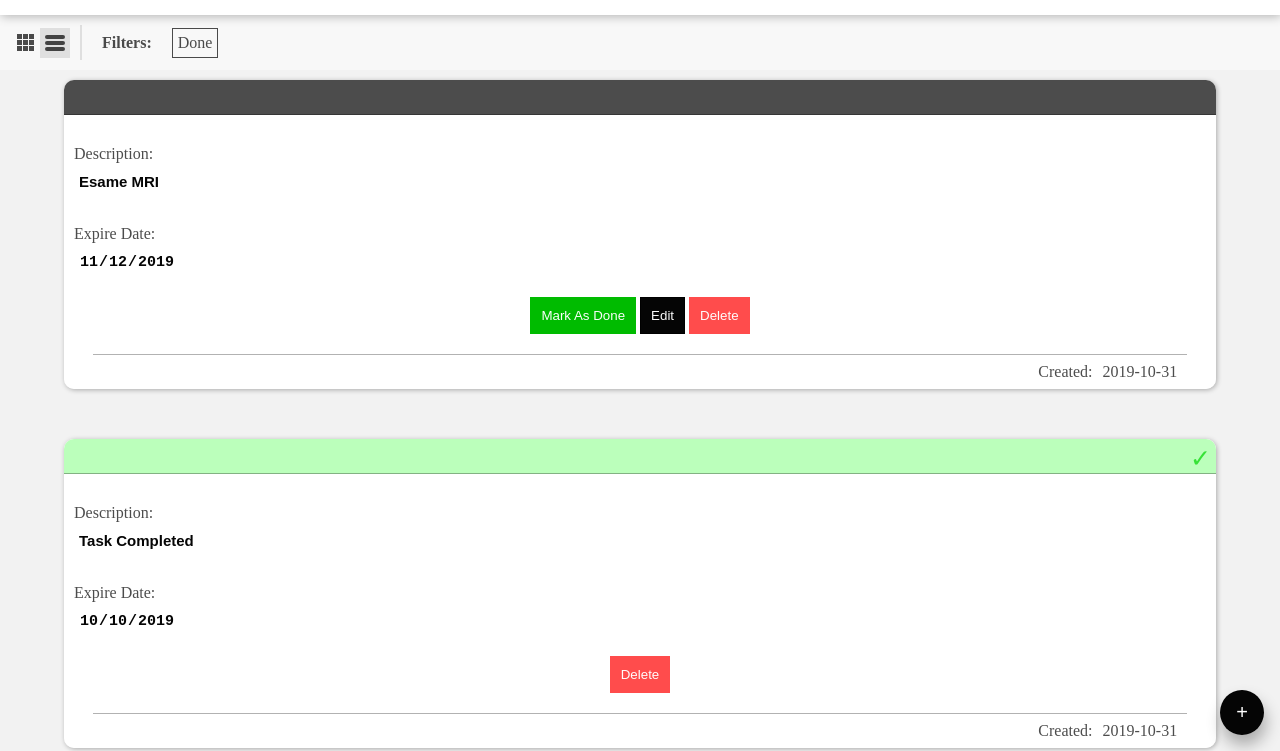
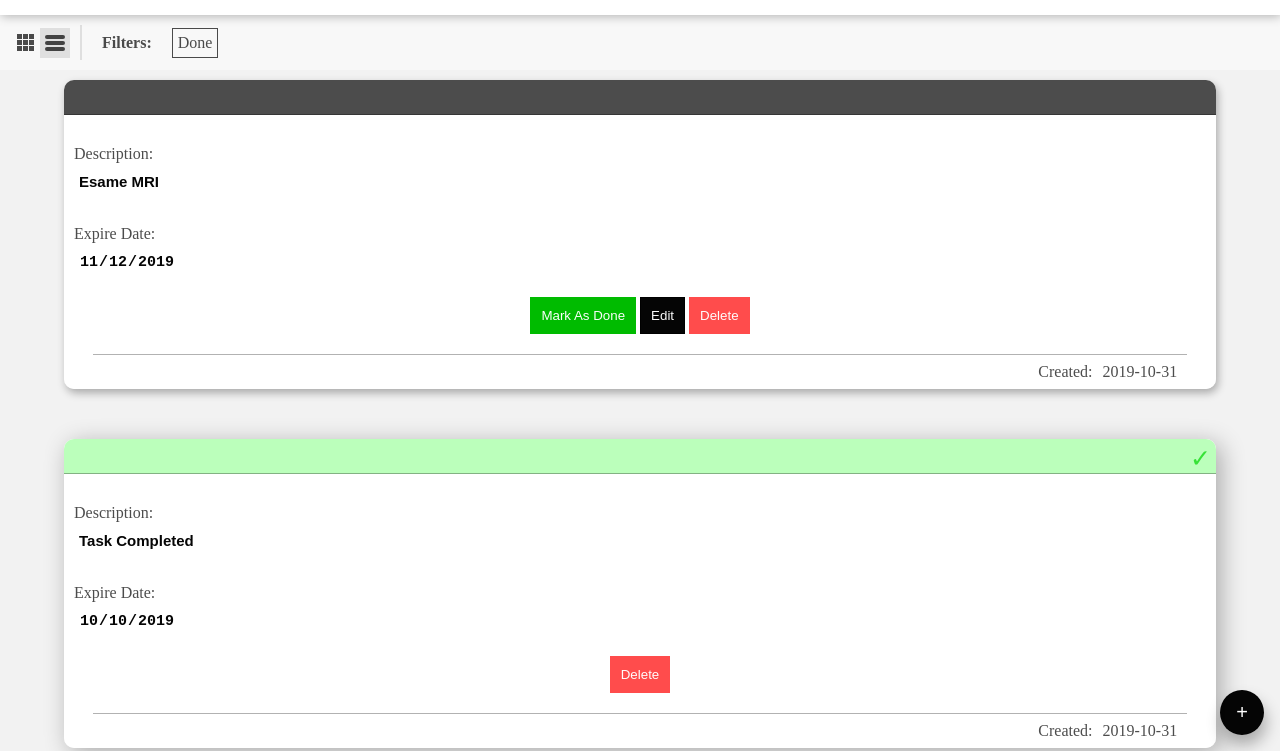
Before and after one commit to Nogen/ToDo-list, a plain HTML site: page index.html in a window 1280 px wide. In both pictures the pointer is over the element 640 px from the left and 283 px from the top of the page. Shown: the part 49-800 px from the top of the page. Drawn offline with Linux system fonts and the light colour scheme.

```diff
--- a/css/style.css
+++ b/css/style.css
@@ -107,7 +107,7 @@ nav {
   display: flex;
   flex-flow: column;
   background: rgba(255, 255, 255, 0.98);
-  box-shadow: 1px 1px 5px rgba(0, 0, 0, 0.3);
+  box-shadow: 5px 5px 25px rgba(0, 0, 0, 0.3);
   border-radius: 10px 10px 10px 10px;
   margin-bottom: 50px;
   z-index: 1;
@@ -115,6 +115,10 @@ nav {
   transform: translateX(-100%);
   opacity: 0;
   transition: all 0.5s ease;
+}
+
+.itemViewer:hover {
+  box-shadow: 2px 4px 8px rgba(0, 0, 0, 0.3);
 }
 
 .cardTitle {
```
Also changed, not shown: js/models/persistence/LisItemDao.js (+53 -1 lines).
